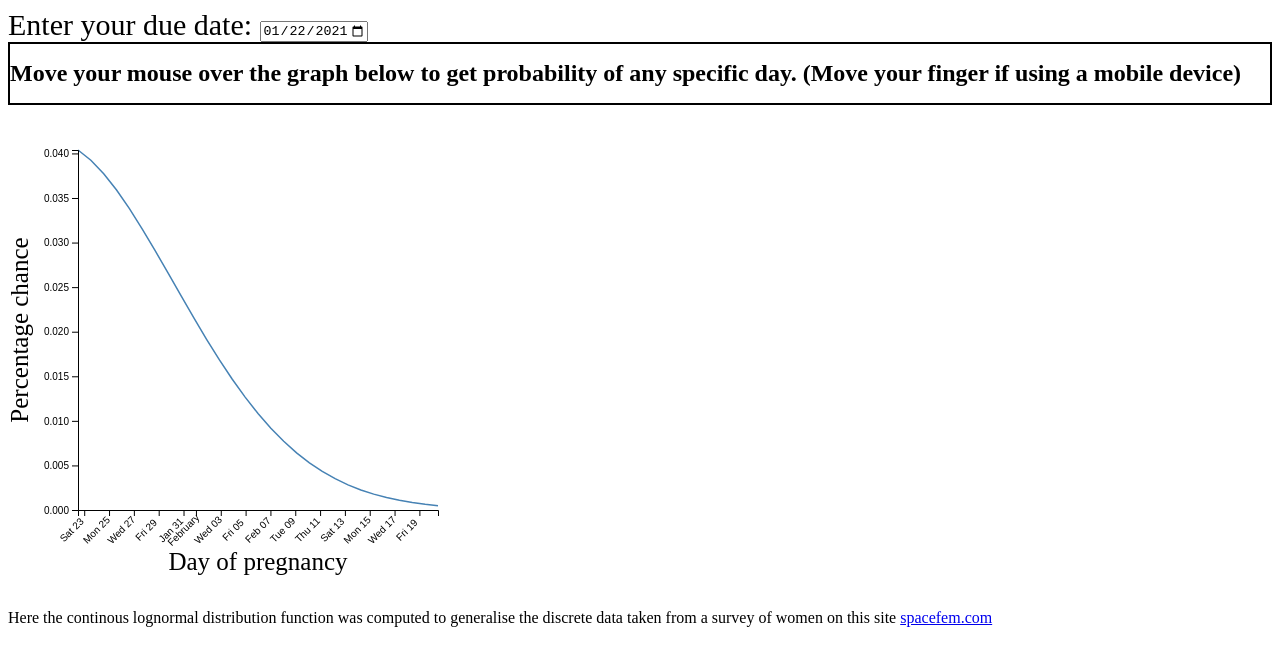
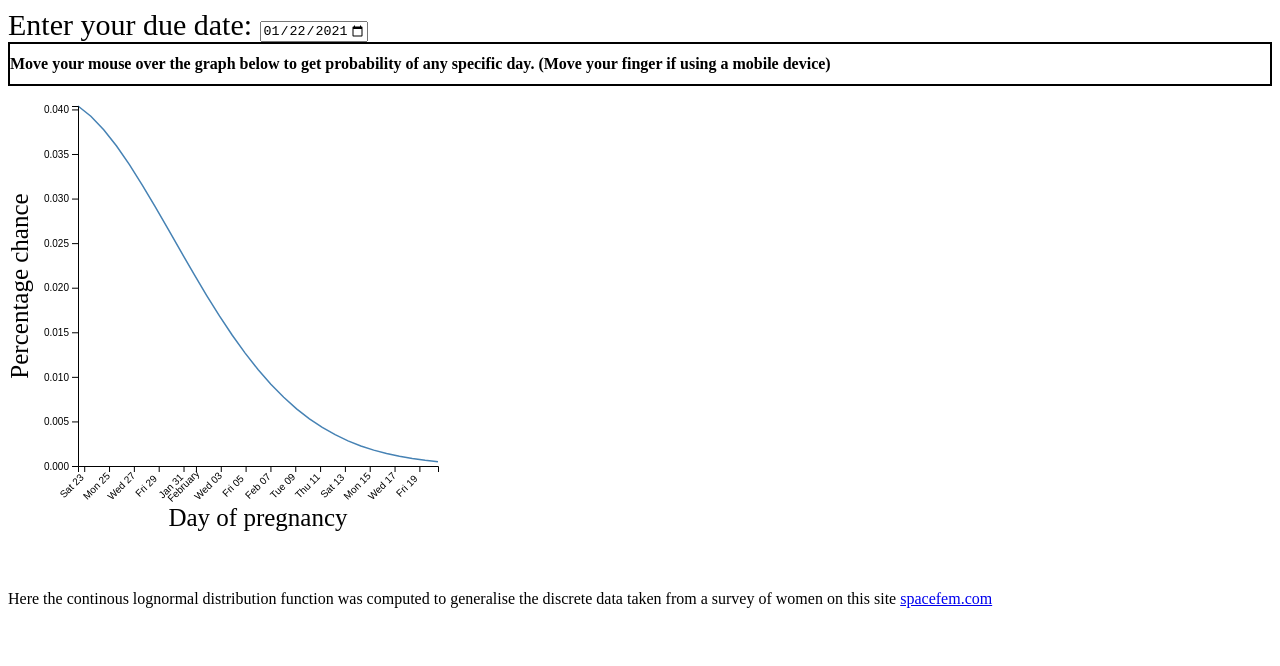
Before and after one commit to mwezn/DueDateVisualizer, a plain HTML site: page index.html in a window 1280 px wide. Drawn offline with nearby package versions, Linux system fonts and the light colour scheme.

Commit message:
Update index.html

```diff
--- a/index.html
+++ b/index.html
@@ -19,7 +19,7 @@
    }
    #my_dataviz2 {
      position: relative;
-     bottom: 25px;
+     bottom: 50px;
 
    }
 
@@ -29,7 +29,7 @@
   }
   #scroll {
     border: 2px black solid;
-    font-size: 12px;
+    font-size: 8px;
   }
 
     </style>
```
